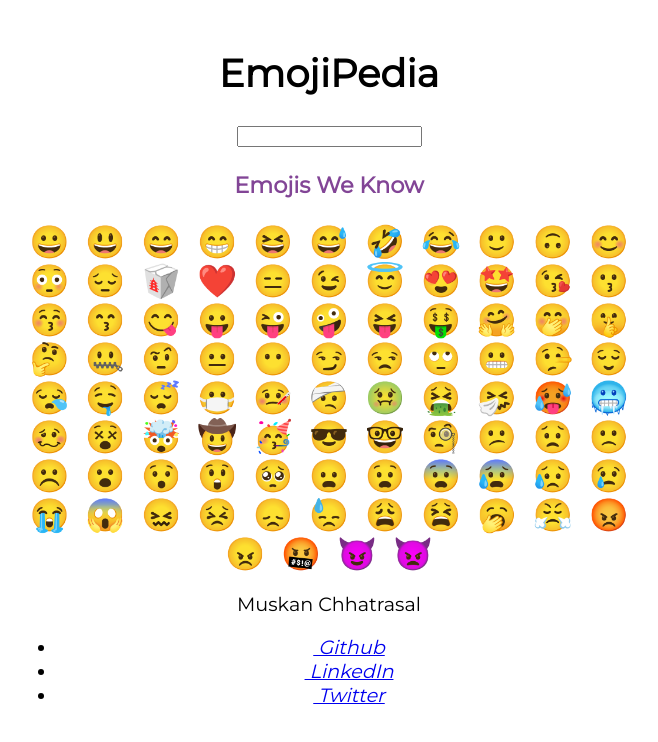
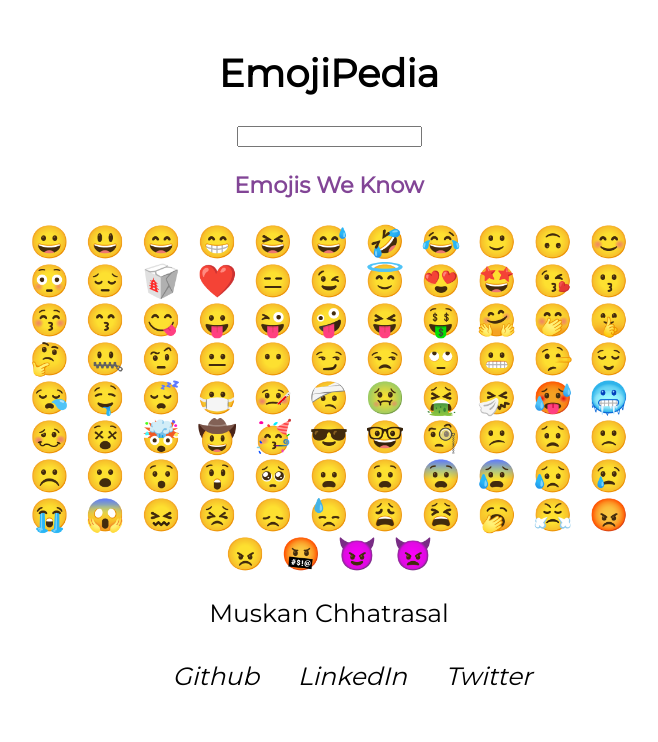
Before and after one commit to MuskanChhatrasal/EmojiPedia, a React (Create React App) app: page / in a window 1280 px wide. Shown: the top 742 px of the page, without its empty margins (311-969 px from the left). Built offline with nearby package versions, Linux system fonts and the light colour scheme.

Commit message:
Update styles.css

```diff
--- a/src/styles.css
+++ b/src/styles.css
@@ -6,3 +6,28 @@
     font-size: larger;
     padding: 1rem 20rem 1rem 20rem;
   }
+.footer {
+  background-color: transparent;
+}
+
+.footer p {
+  text-align: center;
+  font-size: 25px;
+}
+
+.footer ul {
+  display: flex;
+  align-items: center;
+  justify-content: center;
+}
+
+.footer ul li {
+  padding: 0.5rem 1rem;
+  list-style-type: none;
+  font-size: 25px;
+}
+
+.footer ul li a {
+  color: black;
+  text-decoration: none;
+}
```
